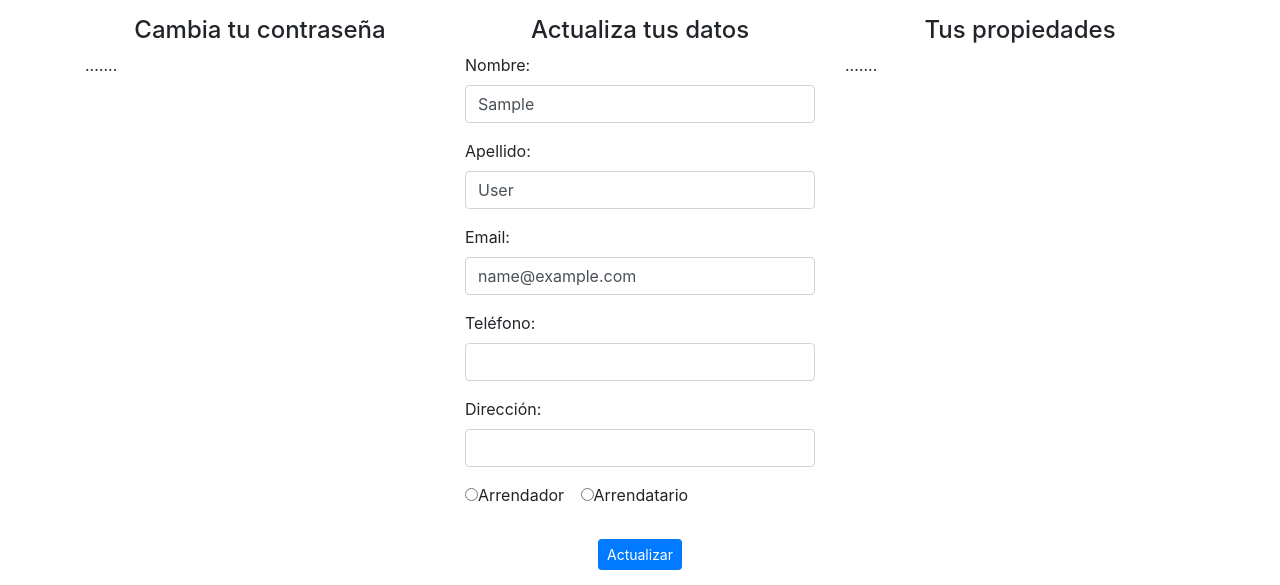
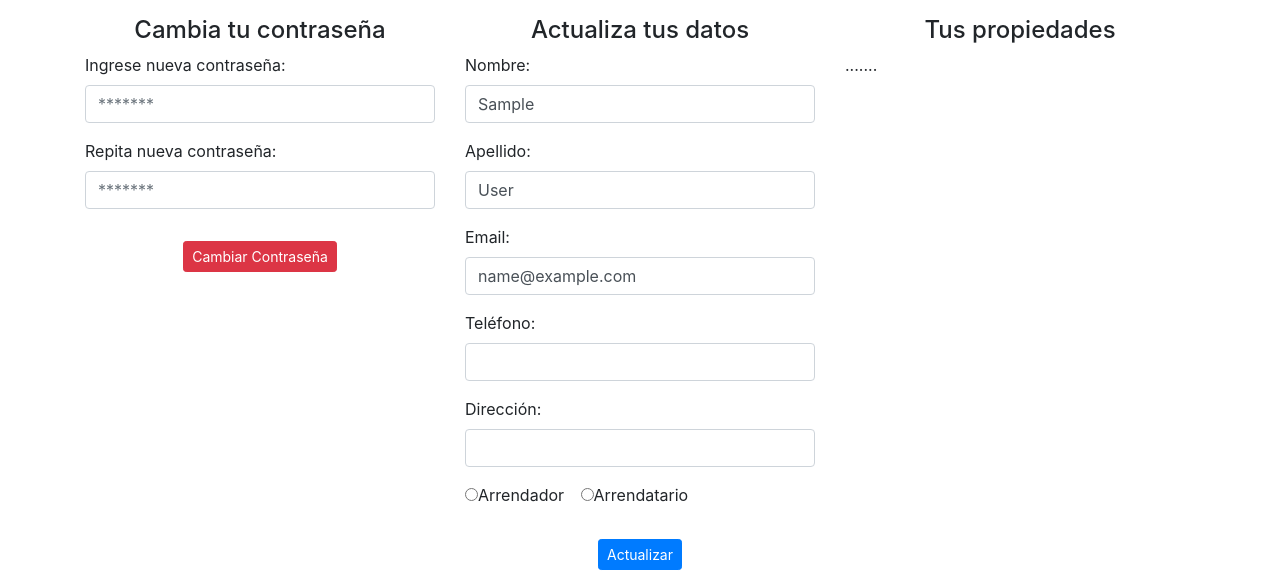
Before and after one commit to JonathanT2024/Desafio7_Arriendos, a Django app: page /accounts/profile/ in a window 1280 px wide. Shown: the part 137-722 px from the top of the page. Run offline with Django 5.2, Linux system fonts and the light colour scheme; the visitor is signed in with stand-in values (Sample User, id 1); some libraries are stand-ins or nearby versions.

Commit message:
hito4 - se implementa en el template cambio de contraseña y su funciones en la vista

```diff
--- a/main/templates/profile.html
+++ b/main/templates/profile.html
@@ -4,12 +4,39 @@
 <div class="container">
 	<div class="row">
 		<div class="col-4">
-			<h4 class="text-center">Cambia tu contraseña</h4>
-			.......
+            <h4 class="text-center">Cambia tu contraseña</h4>
+			<form action="/accounts/change-pass/" method="post">
+				{% csrf_token %}
+				<div class="mb-3">
+					<label class="form-label">Ingrese nueva contraseña:</label>
+					<input
+							id=""
+							type="password"
+							class="form-control"
+							name="password"
+							placeholder="*******"
+							required
+					>
+				</div>
+				<div class="mb-3">
+					<label class="form-label">Repita nueva contraseña:</label>
+					<input
+							id=""
+							type="password"
+							class="form-control"
+							name="password_repeat"
+							placeholder="*******"
+							required
+					>
+				</div>
+				<div class="d-flex justify-content-center">
+						<button type="submit" class="btn btn-sm btn-danger my-3">Cambiar Contraseña</button>
+				</div>
+			</form>
 		</div>
 		<div class="col-4">
 			<h4 class="text-center">Actualiza tus datos</h4>
-			<form action="{% url 'profile' %}" method="post">
+			<form action="{% url 'change_pass' %}" method="post">
 				{% csrf_token %}
 				<div class="mb-3">
 					<label class="form-label">Nombre:</label>
--- a/main/urls.py
+++ b/main/urls.py
@@ -1,8 +1,9 @@
 from django.urls import path
-from main.views import index, register, profile
+from main.views import index, register, profile, change_pass
 
 urlpatterns = [
     path('', index, name='index'),
     path('accounts/register/', register, name='register',),
     path('accounts/profile/', profile, name='profile',),
+    path('accounts/change-pass/', change_pass, name='change_pass',),
 ]
--- a/main/views.py
+++ b/main/views.py
@@ -1,5 +1,5 @@
 from django.shortcuts import render, redirect
-from main.services import crear_user, editar_user_sin_password
+from main.services import crear_user, editar_user_sin_password, cambio_password
 from django.contrib.auth.decorators import login_required
 from main.models import Inmueble
 from django.contrib import messages
@@ -71,3 +71,9 @@ def profile(request):
             return redirect('/accounts/profile')
     else:
         return render(request, 'profile.html', context)
+
+def change_pass(request):
+    password = request.POST['password']
+    password_repeat = request.POST['password_repeat']
+    cambio_password(request, password, password_repeat)
+    return redirect('/accounts/profile')
```
Also changed, not shown: main/services.py (+4 -3 lines).
